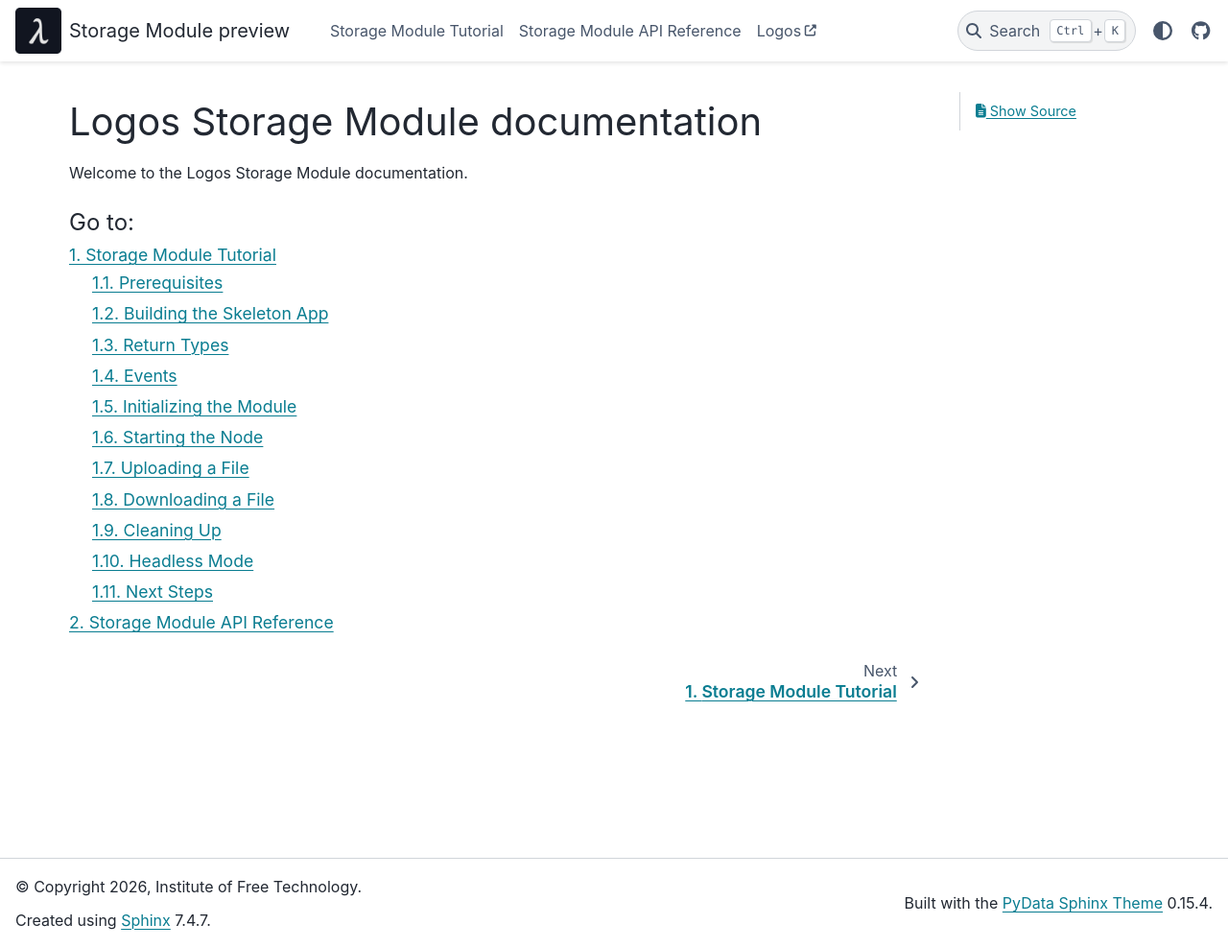
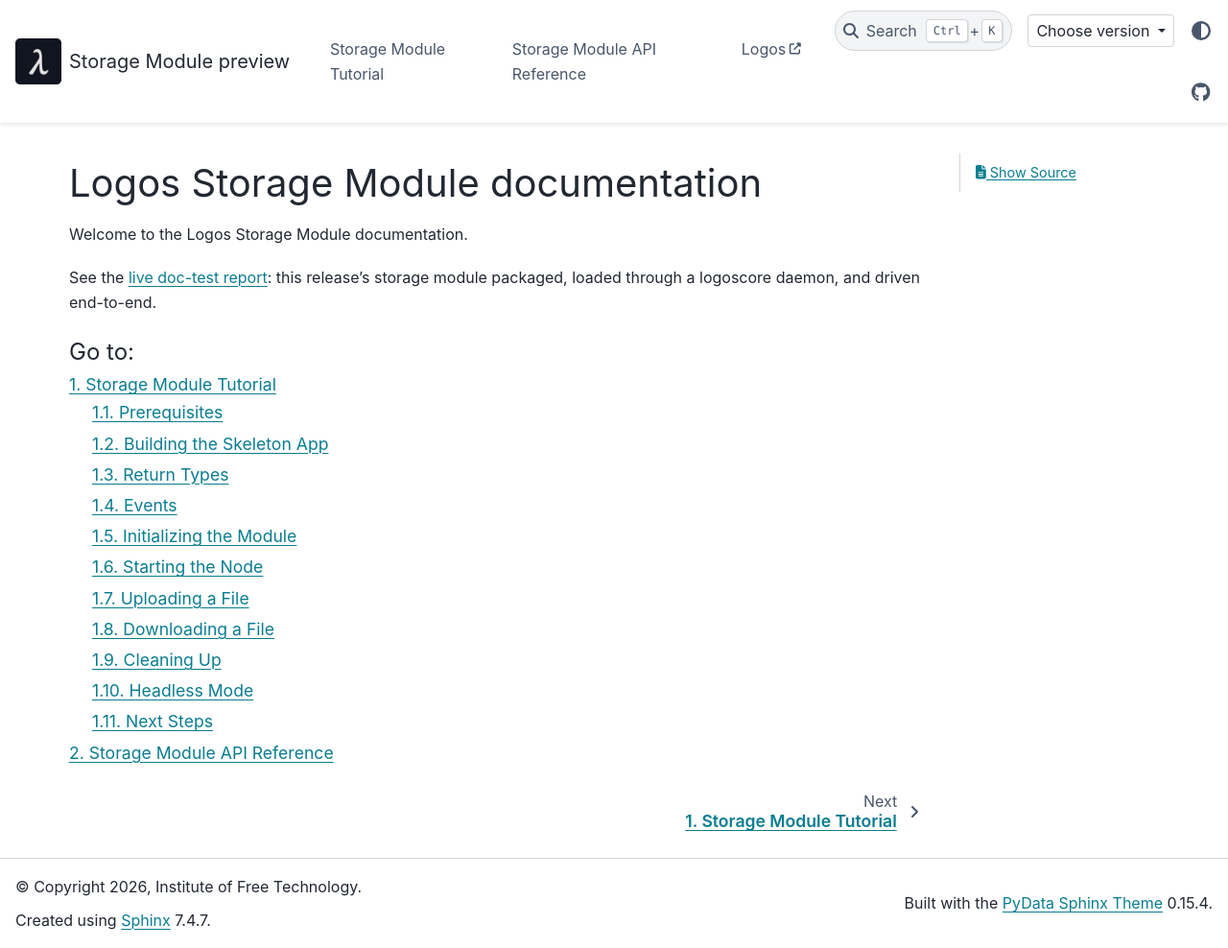
Before and after one commit to logos-co/logos-storage-module, a Sphinx documentation site: the page built from docs/index.rst, in a window 1280 px wide and 988 px high. Shown: the whole window at 96% size. Built offline with Sphinx 7.4.7 and the PyData theme 0.15.4, drawn with Linux system fonts in a browser that asks for light colours.

Commit message:
Add doc versionning

```diff
--- /dev/null
+++ b/docs/_root/doctest-missing.html
@@ -0,0 +1,5 @@
+<!doctype html>
+<meta charset=utf-8>
+<title>Doc-test report unavailable</title>
+<h1>No doc-test report was produced for this release.</h1>
+<p>The doc-test did not run to completion when this version was published.</p>
--- /dev/null
+++ b/docs/_root/index.html
@@ -0,0 +1,5 @@
+<!doctype html>
+<meta charset=utf-8>
+<meta http-equiv="refresh" content="0; url=./latest/">
+<title>Logos Storage Module documentation</title>
+<a href="./latest/">Latest documentation</a>
--- a/docs/conf.py
+++ b/docs/conf.py
@@ -73,4 +73,9 @@
         "text": f"Storage Module {version}",
         "image_dark": "_static/logos-logo-dark.png",
     },
+   "switcher": {
+        "json_url": "https://logos-co.github.io/logos-storage-module/switcher.json",
+        "version_match": version,
+    },
+   "navbar_end": ["version-switcher", "theme-switcher", "navbar-icon-links"],
 }
--- a/docs/index.rst
+++ b/docs/index.rst
@@ -2,6 +2,9 @@
 ==================================================
 
 Welcome to the Logos Storage Module documentation.
+
+See the `live doc-test report <doctest/index.html>`_: this release's storage
+module packaged, loaded through a logoscore daemon, and driven end-to-end.
 
 .. toctree::
    :numbered:
```
Also changed, not shown: docs/switcher.json (added, +7 -0 lines), 1 other file.
